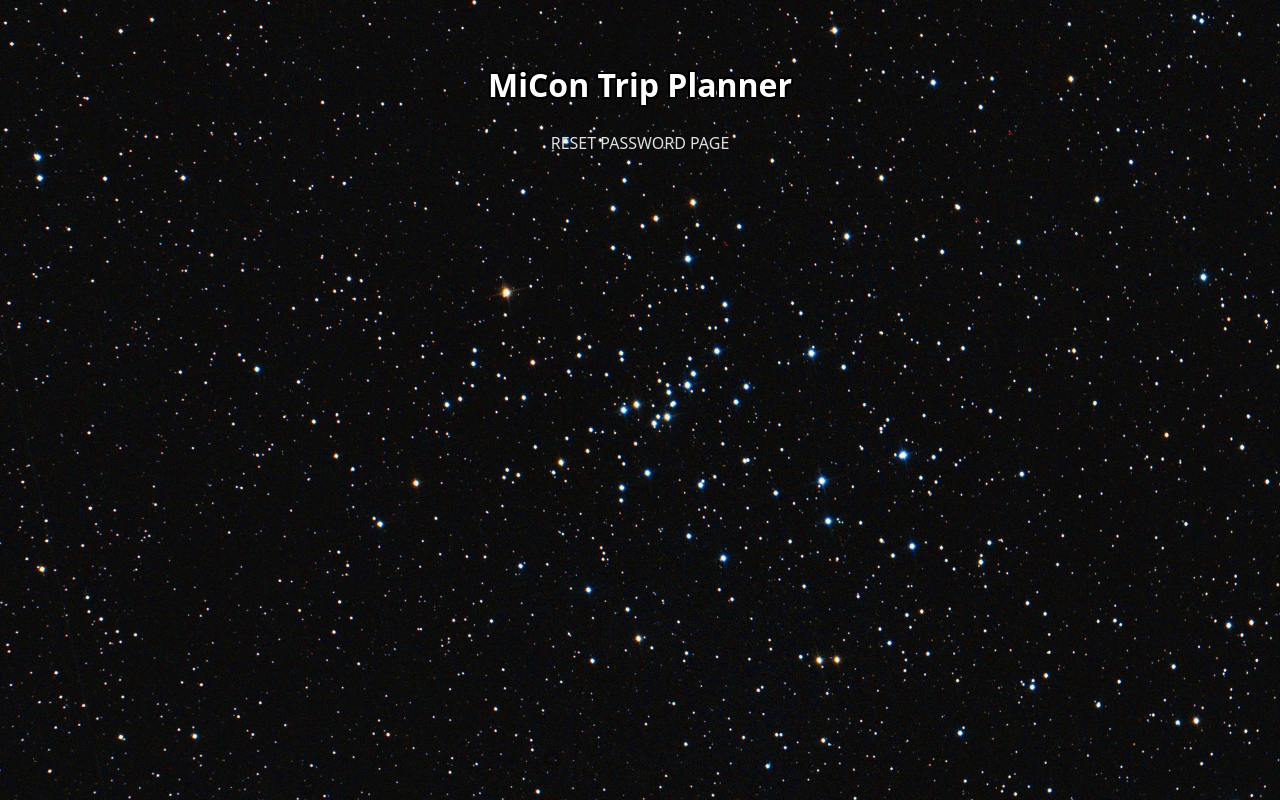
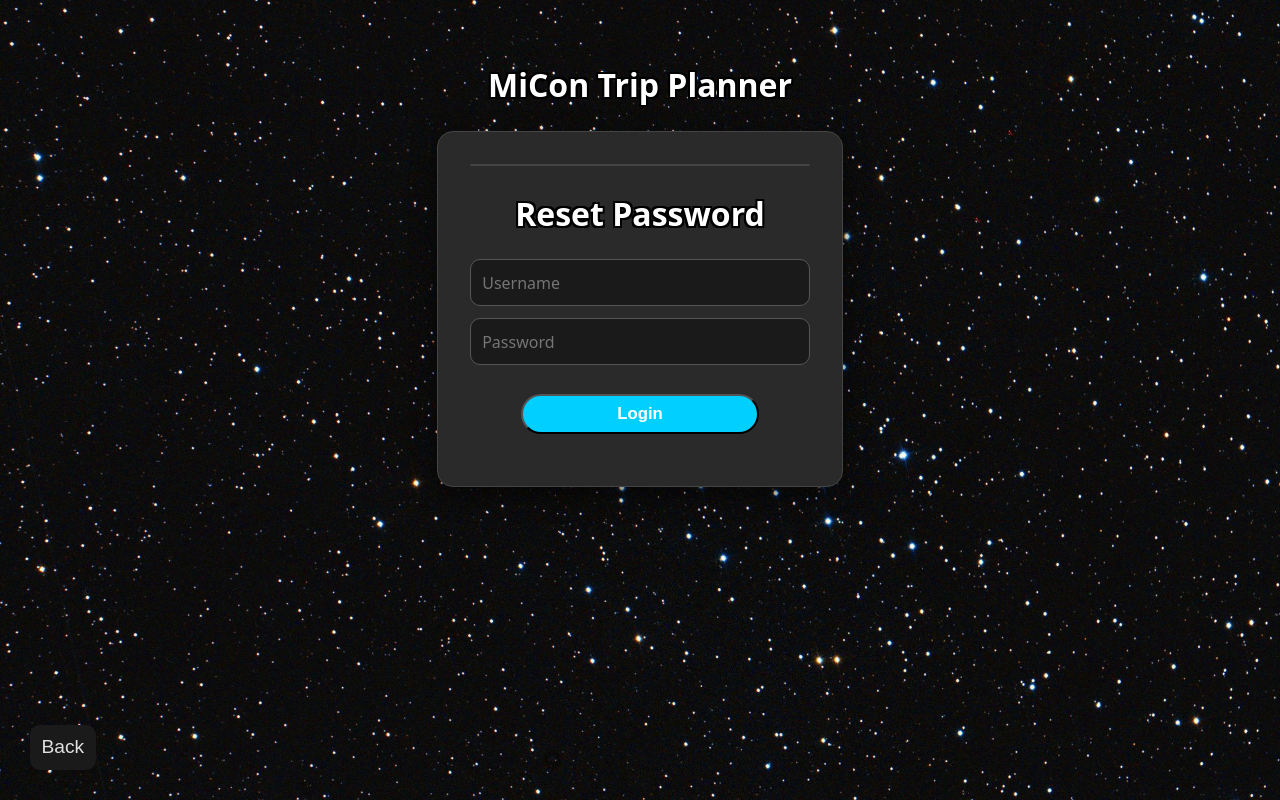
Before and after one commit to ch322047/MERNStack-Frontend, a React (Vite) app: page /reset-password in a window 1280 px wide. Built offline with nearby package versions, Linux system fonts and the light colour scheme; sample sign-in values are in the browser's storage.

Commit message:
Replace placeholder text with ResetPassword component

```diff
--- a/src/pages/ResetPassPage.tsx
+++ b/src/pages/ResetPassPage.tsx
@@ -1,5 +1,6 @@
 import { useEffect } from 'react';
 import PageTitle from '../components/PageTitle';
+import ResetPassword from '../components/ResetPassword';
 import { useNavigate } from 'react-router-dom';
 //import LoggedInName from '../components/LoggedInName';
 
@@ -23,7 +24,7 @@ const ResetPassPage = () =>
     return(
         <div>
             <PageTitle />
-            <p>RESET PASSWORD PAGE</p>
+            <ResetPassword />
         </div>
     );
 }
```
